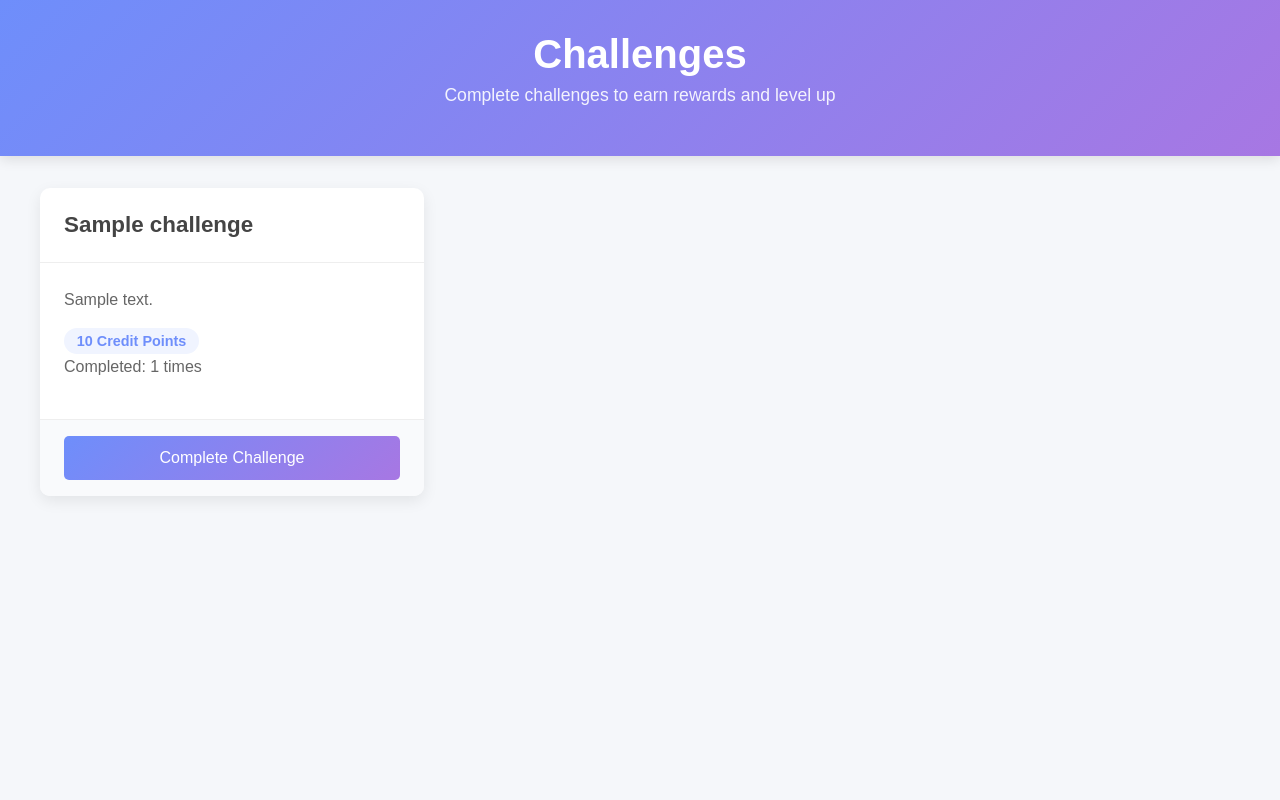
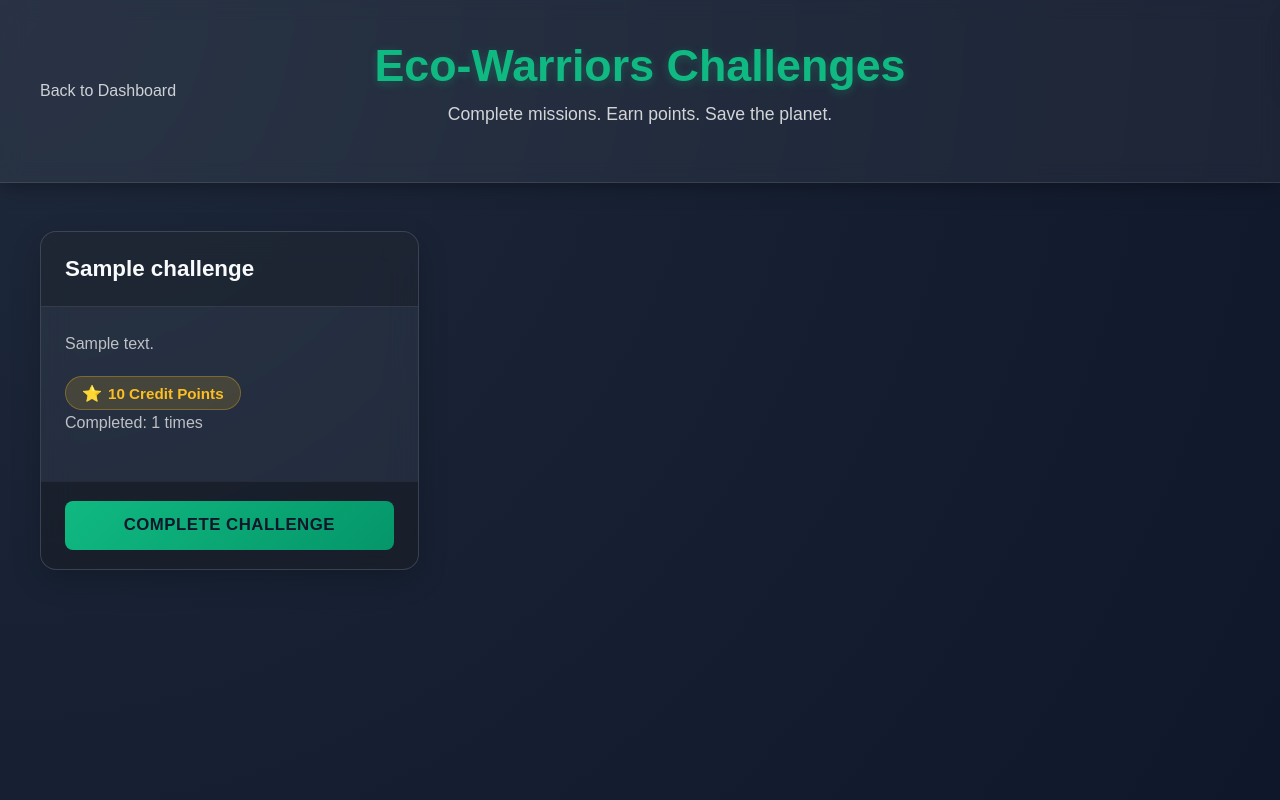
Before and after one commit to 16bhoomi2005/Green-Thread-Mini-Project-, a Flask app: template templates/challenges.html in a window 1280 px wide. Run offline with Flask 3, Linux system fonts and the light colour scheme; the template is opened without the code that fills it: most values are stand-ins (such as "Sample title", 1, 10 or a date in 2020).

Commit message:
Enhance challenges UI with Midnight Eco theme

```diff
--- a/templates/challenges.html
+++ b/templates/challenges.html
@@ -6,71 +6,94 @@
     <title>Challenges</title>
     <link rel="stylesheet" href="{{ url_for('static', filename='styles.css') }}">
     <style>
+        :root {
+            --primary: #0f172a;           /* Deep Midnight Navy */
+            --primary-light: #1e293b;     /* Slate Blue */
+            --accent: #10b981;            /* Vibrant Emerald */
+            --accent-gold: #fbbf24;       /* Success Gold */
+            --light: #f8fafc;
+            --dark: #020617;
+            --success: #10b981;
+            --info: #0ea5e9;
+            --warning: #f59e0b;
+            --error: #ef4444;
+        }
+
         body {
             font-family: 'Poppins', sans-serif;
             margin: 0;
             padding: 0;
-            background-color: #f5f7fa;
-            color: #333;
+            background: radial-gradient(circle at top left, var(--primary-light), var(--primary));
+            color: var(--light);
             min-height: 100vh;
         }
 
         .header {
-            background: linear-gradient(135deg, #6e8efb, #a777e3);
-            color: white;
-            padding: 2rem 0;
+            background: rgba(255, 255, 255, 0.05);
+            backdrop-filter: blur(10px);
+            -webkit-backdrop-filter: blur(10px);
+            border-bottom: 1px solid rgba(255, 255, 255, 0.1);
+            color: var(--accent);
+            padding: 2.5rem 0;
             text-align: center;
-            box-shadow: 0 4px 12px rgba(0,0,0,0.1);
+            box-shadow: 0 4px 20px rgba(0,0,0,0.3);
             position: relative;
         }
 
         h1 {
             margin: 0;
-            font-size: 2.5rem;
-            font-weight: 600;
+            font-size: 2.8rem;
+            font-weight: 700;
+            text-shadow: 0 2px 10px rgba(16, 185, 129, 0.3);
         }
 
         .subtitle {
             font-size: 1.1rem;
-            opacity: 0.9;
-            margin-top: 0.5rem;
+            color: rgba(255, 255, 255, 0.8);
+            margin-top: 0.8rem;
         }
 
         .challenges-container {
             max-width: 1200px;
-            margin: 2rem auto;
-            padding: 0 1rem;
+            margin: 3rem auto;
+            padding: 0 1.5rem;
             display: grid;
-            grid-template-columns: repeat(auto-fill, minmax(300px, 1fr));
-            gap: 1.5rem;
-            padding-bottom: 3rem;
+            grid-template-columns: repeat(auto-fill, minmax(320px, 1fr));
+            gap: 2rem;
+            padding-bottom: 4rem;
         }
 
         .challenge-card {
-            background: white;
-            border-radius: 10px;
+            background: rgba(255, 255, 255, 0.05);
+            backdrop-filter: blur(15px);
+            -webkit-backdrop-filter: blur(15px);
+            border: 1px solid rgba(255, 255, 255, 0.1);
+            border-radius: 16px;
             overflow: hidden;
-            box-shadow: 0 5px 15px rgba(0,0,0,0.08);
-            transition: all 0.3s ease;
+            box-shadow: 0 10px 30px rgba(0,0,0,0.2);
+            transition: all 0.4s cubic-bezier(0.175, 0.885, 0.32, 1.275);
             display: flex;
             flex-direction: column;
             height: 100%;
         }
 
         .challenge-card:hover {
-            transform: translateY(-5px);
-            box-shadow: 0 8px 25px rgba(0,0,0,0.12);
+            transform: translateY(-8px);
+            box-shadow: 0 15px 40px rgba(16, 185, 129, 0.2);
+            border-color: rgba(16, 185, 129, 0.3);
         }
 
         .card-header {
             padding: 1.5rem;
-            border-bottom: 1px solid #eee;
+            border-bottom: 1px solid rgba(255, 255, 255, 0.1);
+            background: rgba(0, 0, 0, 0.2);
         }
 
         .challenge-card h2 {
             margin: 0;
-            color: #444;
+            color: var(--light);
             font-size: 1.4rem;
+            font-weight: 600;
         }
 
         .card-body {
@@ -79,104 +102,166 @@
         }
 
         .card-body p {
-            margin: 0 0 1rem 0;
-            color: #666;
+            margin: 0 0 1.2rem 0;
+            color: rgba(255, 255, 255, 0.7);
             line-height: 1.6;
         }
 
         .credit-points {
-            display: inline-block;
-            background: #f0f4ff;
-            color: #6e8efb;
-            padding: 0.3rem 0.8rem;
-            border-radius: 20px;
+            display: inline-flex;
+            align-items: center;
+            gap: 6px;
+            background: rgba(251, 191, 36, 0.15);
+            color: var(--accent-gold);
+            padding: 0.4rem 1rem;
+            border-radius: 30px;
             font-weight: 600;
-            font-size: 0.9rem;
+            font-size: 0.95rem;
+            border: 1px solid rgba(251, 191, 36, 0.3);
+        }
+
+        .credit-points::before {
+            content: '⭐';
+            font-size: 1rem;
         }
 
         .card-footer {
-            padding: 1rem 1.5rem;
-            background: #f9fafc;
-            border-top: 1px solid #eee;
+            padding: 1.2rem 1.5rem;
+            background: rgba(0, 0, 0, 0.3);
+            border-top: 1px solid rgba(255, 255, 255, 0.05);
         }
 
         .btn-complete {
-            background: linear-gradient(135deg, #6e8efb, #a777e3);
-            color: white;
+            background: linear-gradient(135deg, var(--accent), #059669);
+            color: var(--primary);
             border: none;
-            padding: 0.8rem 1.2rem;
-            border-radius: 5px;
+            padding: 0.9rem 1.2rem;
+            border-radius: 8px;
             cursor: pointer;
-            font-weight: 500;
+            font-weight: 700;
             transition: all 0.3s ease;
             width: 100%;
-            font-size: 1rem;
+            font-size: 1.05rem;
+            text-transform: uppercase;
+            letter-spacing: 0.5px;
         }
 
         .btn-complete:hover {
             transform: translateY(-2px);
-            box-shadow: 0 4px 8px rgba(110, 142, 251, 0.3);
+            box-shadow: 0 6px 15px rgba(16, 185, 129, 0.4);
+            background: linear-gradient(135deg, #34d399, var(--accent));
         }
 
         .btn-complete:disabled {
-            background: #cccccc;
+            background: rgba(255, 255, 255, 0.1);
+            color: rgba(255, 255, 255, 0.4);
             transform: none;
             box-shadow: none;
             cursor: not-allowed;
         }
 
         .completed-badge {
-            background: #4caf50;
-            color: white;
-            padding: 0.8rem 1rem;
-            border-radius: 5px;
-            font-weight: 500;
+            background: rgba(16, 185, 129, 0.2);
+            color: var(--accent);
+            padding: 0.9rem 1rem;
+            border-radius: 8px;
+            font-weight: 600;
             display: flex;
             align-items: center;
             justify-content: center;
-            gap: 0.5rem;
-            font-size: 1rem;
+            gap: 0.6rem;
+            font-size: 1.05rem;
+            border: 1px solid rgba(16, 185, 129, 0.3);
         }
 
         .completed-badge svg {
-            width: 18px;
-            height: 18px;
+            width: 20px;
+            height: 20px;
         }
 
         .challenge-card.completed {
-            border-left: 4px solid #4caf50;
+            border: 1px solid rgba(16, 185, 129, 0.5);
+            background: linear-gradient(145deg, rgba(16, 185, 129, 0.05), rgba(255, 255, 255, 0.05));
+        }
+
+        .challenge-card.completed .card-header {
+            border-bottom-color: rgba(16, 185, 129, 0.2);
         }
 
         .notification {
             position: fixed;
             top: 20px;
             right: 20px;
-            background: #4caf50;
-            color: white;
+            background: var(--primary-light);
+            border: 1px solid var(--accent);
+            color: var(--light);
             padding: 1rem 1.5rem;
-            border-radius: 5px;
-            box-shadow: 0 4px 12px rgba(0,0,0,0.15);
-            transform: translateX(200%);
-            transition: transform 0.3s ease;
+            border-radius: 8px;
+            box-shadow: 0 10px 30px rgba(0,0,0,0.5);
+            transform: translateX(150%);
+            transition: transform 0.4s cubic-bezier(0.175, 0.885, 0.32, 1.275);
             z-index: 1000;
             display: flex;
             align-items: center;
-            gap: 0.5rem;
+            gap: 0.8rem;
+            font-weight: 500;
         }
 
         .notification.show {
             transform: translateX(0);
         }
 
+        .notification.success {
+            border-color: var(--accent);
+        }
+        .notification.success svg {
+            color: var(--accent);
+        }
+
         .notification.error {
-            background: #f44336;
+            border-color: var(--error);
+        }
+        .notification.error svg {
+            color: var(--error);
+        }
+
+        /* Navbar link styles to go back home */
+        .home-link {
+            position: absolute;
+            left: 2rem;
+            top: 50%;
+            transform: translateY(-50%);
+            color: var(--light);
+            text-decoration: none;
+            display: flex;
+            align-items: center;
+            gap: 0.5rem;
+            font-weight: 500;
+            opacity: 0.8;
+            transition: opacity 0.3s;
+        }
+
+        .home-link:hover {
+            opacity: 1;
+            color: var(--accent);
         }
 
         @media (max-width: 768px) {
             .challenges-container {
                 grid-template-columns: 1fr;
             }
-
+            .home-link {
+                position: static;
+                transform: none;
+                justify-content: center;
+                margin-bottom: 1rem;
+            }
+            .header {
+                padding: 1.5rem 0;
+            }
+            h1 {
+                font-size: 2rem;
+            }
             .notification {
                 top: auto;
                 bottom: 20px;
@@ -184,17 +269,16 @@
                 right: 20px;
                 transform: translateY(150%);
             }
-
-            .notification.show {
-                transform: translateY(0);
-            }
         }
     </style>
 </head>
 <body>
     <div class="header">
-        <h1>Challenges</h1>
-        <p class="subtitle">Complete challenges to earn rewards and level up</p>
+        <a href="{{ url_for('user_data') }}" class="home-link">
+            <i class="fas fa-arrow-left"></i> Back to Dashboard
+        </a>
+        <h1>Eco-Warriors Challenges</h1>
+        <p class="subtitle">Complete missions. Earn points. Save the planet.</p>
     </div>
 
     <div class="challenges-container">
```
